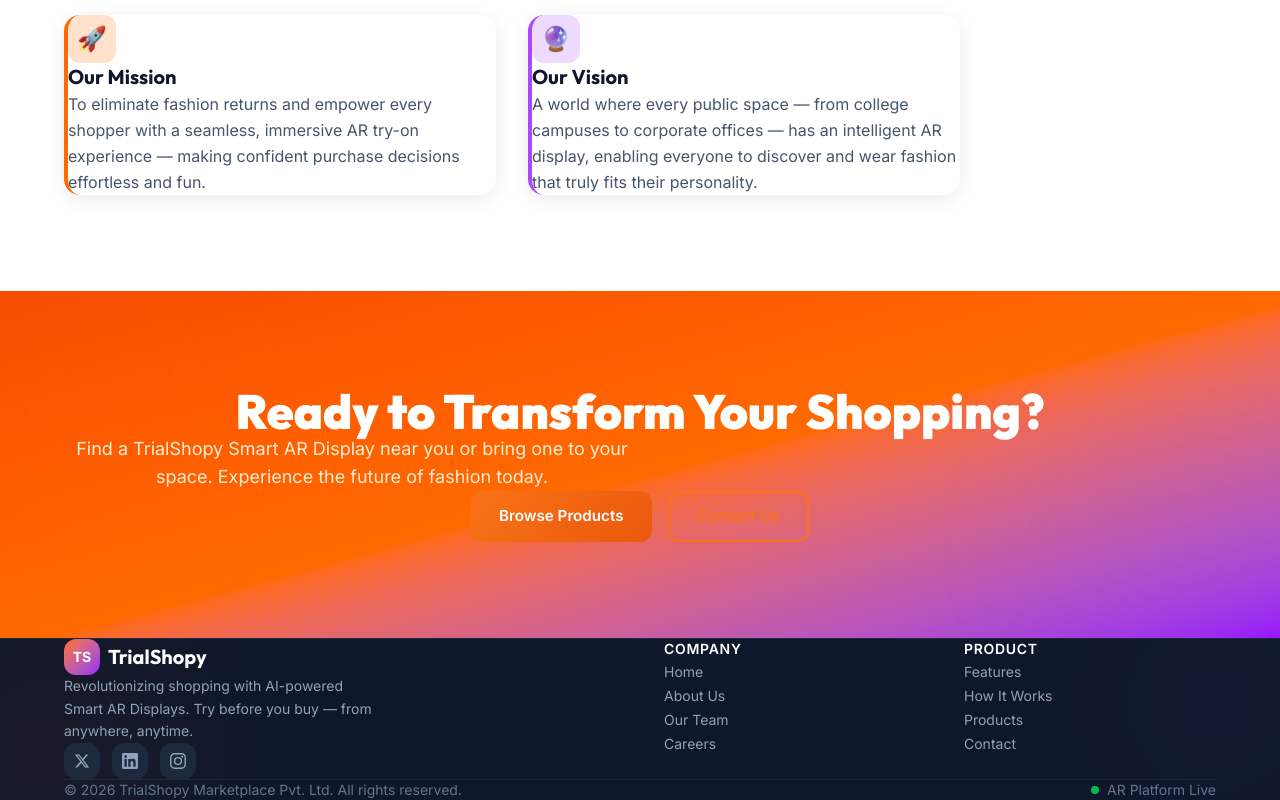
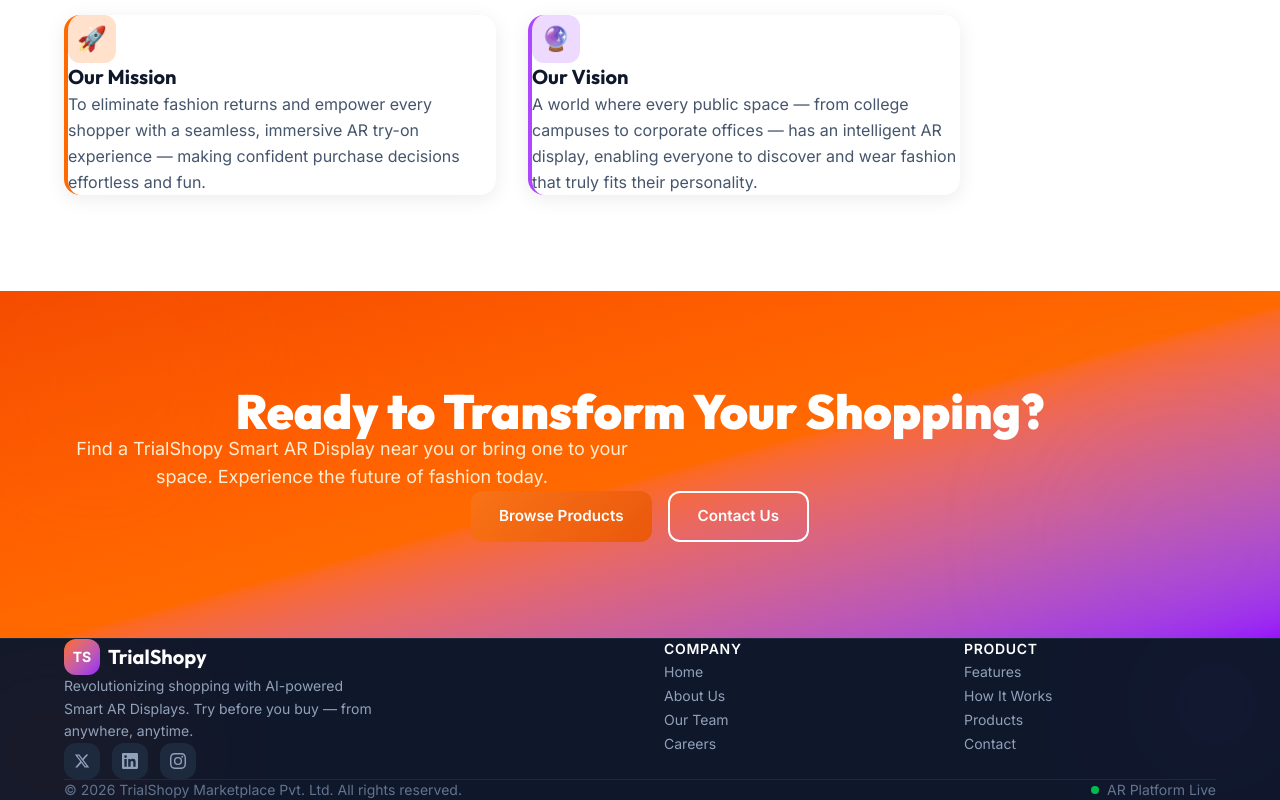
Before and after one commit to nawalkant145/trialshopy-company-portfolio, a React (Vite) app in the folder frontend/: page / in a window 1280 px wide. Shown: the part 1745-2545 px from the top of the page. Built offline with nearby package versions, Linux system fonts and the light colour scheme; no server answers.

Commit message:
fix: align text and buttons properly inside Home page CTA block

```diff
--- a/frontend/src/pages/Home.jsx
+++ b/frontend/src/pages/Home.jsx
@@ -273,14 +273,14 @@
           <h2 className="font-display font-black text-4xl md:text-5xl text-white mb-4">
             Ready to Transform Your Shopping?
           </h2>
-          <p className="text-orange-100 text-lg mb-8 max-w-xl mx-auto">
+          <p className="text-orange-100 text-lg mb-8 max-w-xl mx-auto text-center">
             Find a TrialShopy Smart AR Display near you or bring one to your space. Experience the future of fashion today.
           </p>
           <div className="flex flex-wrap gap-4 justify-center">
             <Link to="/products" className="btn-primary bg-white text-orange-600 hover:bg-orange-50 hover:shadow-white/30">
               Browse Products
             </Link>
-            <Link to="/contact" className="btn-secondary border-white text-white hover:bg-white hover:text-orange-600">
+            <Link to="/contact" className="btn-secondary !border-white !text-white hover:!bg-white hover:!text-orange-600">
               Contact Us
             </Link>
           </div>
```
